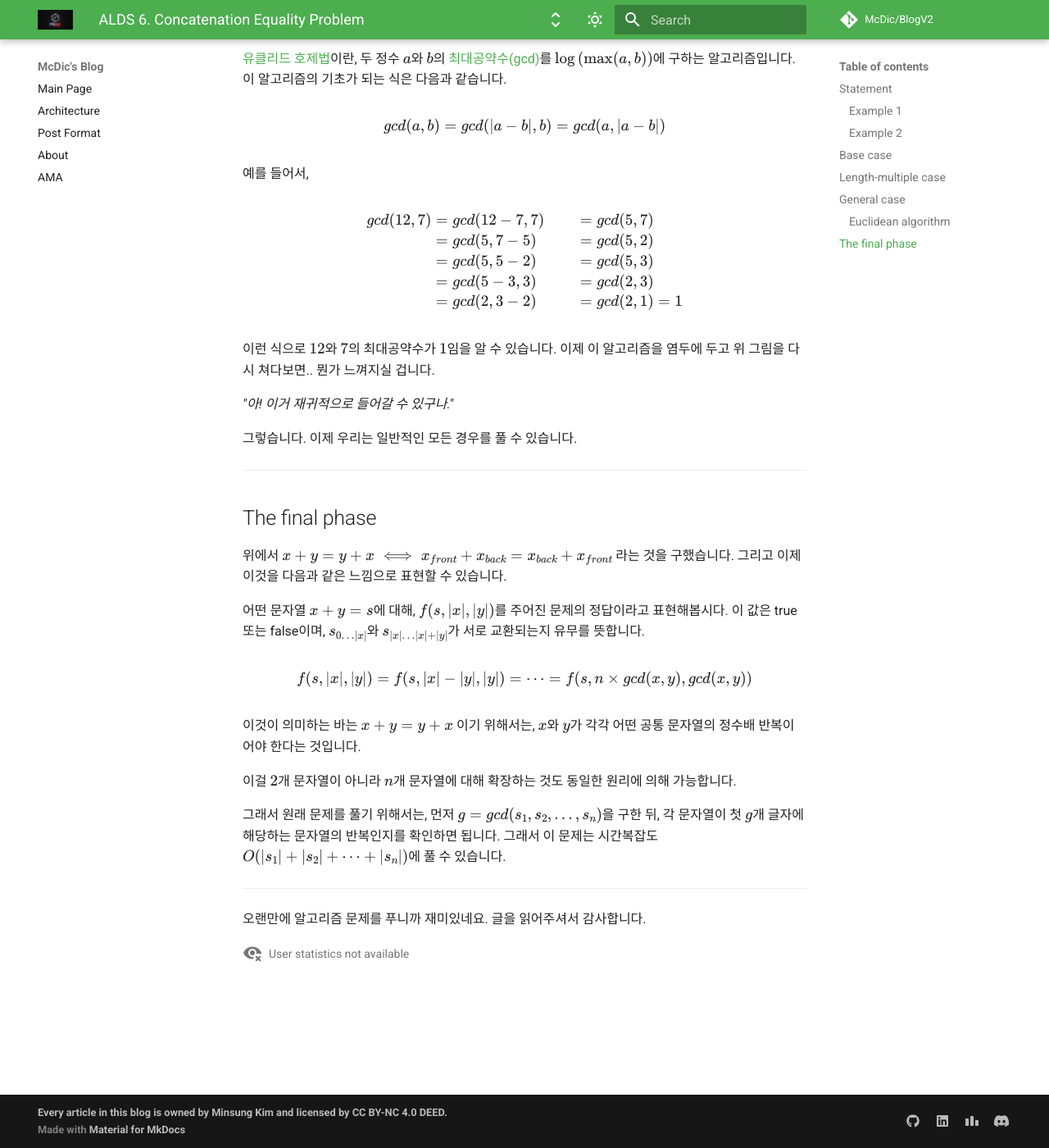
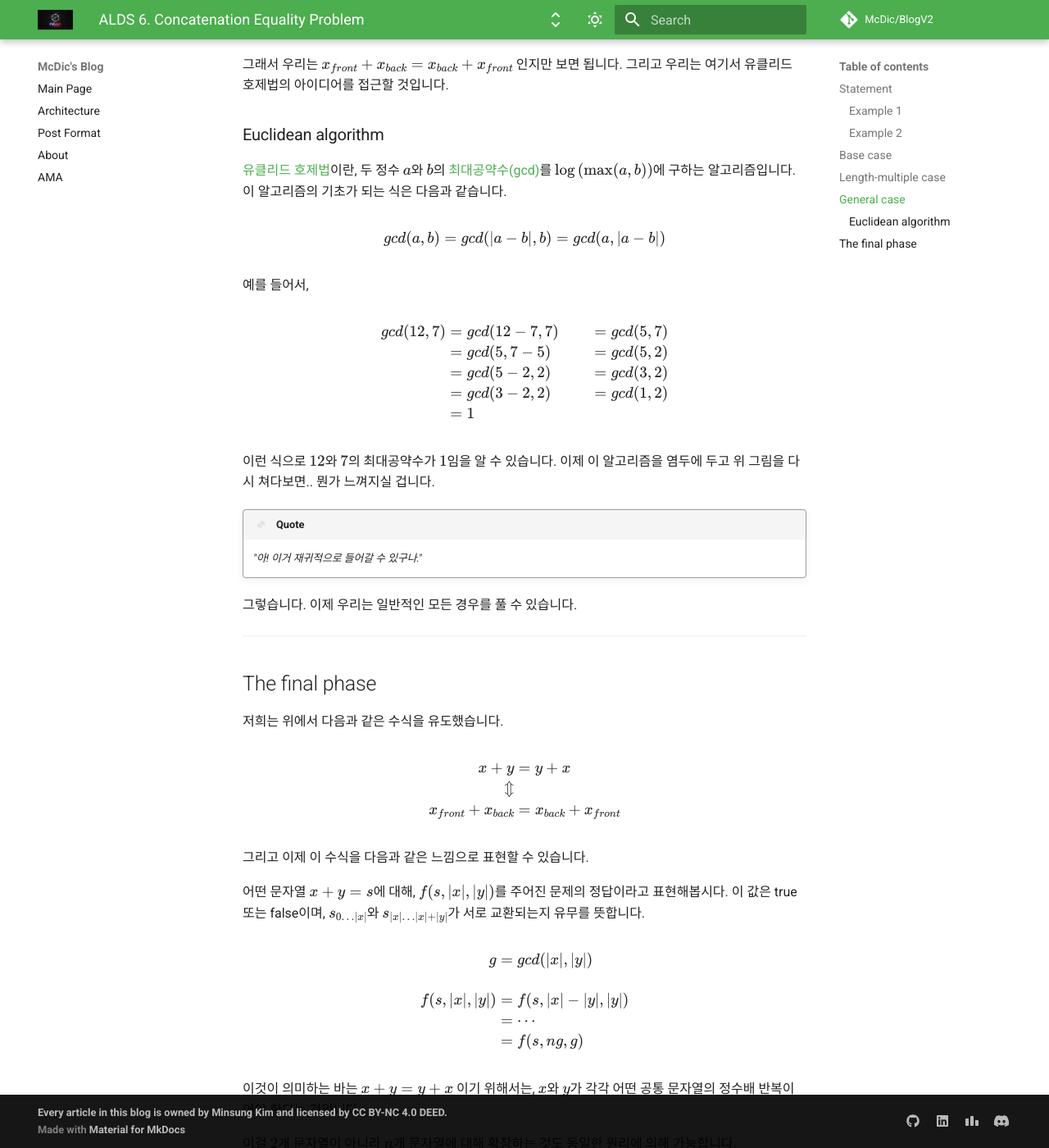
Before and after one commit to McDic/BlogV2, an MkDocs documentation site: the page built from docs/posts/alds/alds6.md, in a window 1280 px wide and 1400 px high, scrolled down 2815 px. Shown: the whole window at 82% size. Built offline with MkDocs 1.6.1 and Material for MkDocs 9.7.7, drawn with Linux system fonts in a browser that asks for light colours; comment, search, counter and statistics services are not loaded; some of the changed text lies outside the part shown.

Commit message:
Improved ALDS-6

```diff
--- a/docs/posts/alds/alds6.md
+++ b/docs/posts/alds/alds6.md
@@ -49,10 +49,9 @@ s = ["abc", "abcd", "abcabc"]
 
 ![base_case](/assets/posts/alds/concat_problem/base_case.png)
 
-!!! caption
-
-    $x_0 = y_0, x_1 = y_1, \cdots$ 여야 하므로,
-    $x$와 $y$의 길이가 같을 때 $x+y = y+x$일 조건은 $x = y$일 조건과 동치입니다.
+이 그림에서 $x_i$와 $y_i$는 각각 $x$와 $y$의 $i$번째 인덱스에 있는 글자입니다. (0-based)
+$x_0 = y_0$ , $x_1 = y_1$ , $\cdots$ 여야 하므로,
+$x$와 $y$의 길이가 같을 때 $x+y = y+x$일 조건은 $x = y$일 조건과 동치입니다.
 
 ---
 
@@ -76,17 +77,29 @@ $x+y = y+x$이기 때문에 $x_{0} = x_{n-1} = y$가 되고, 이를 통해 $x_1
 
 ![general_case_expr](/assets/posts/alds/concat_problem/general_case_expr.png)
 
-여기서 알 수 있는 사실은, $x_{0\ldots |y|} = x_{|x| - |y| \ldots |x|}$ 이면서 동시에 $x_{c \ldots |x|} = x_{0 \ldots |x| - |y|}$라는 것입니다. (End exclusive입니다.)
+여기서 알 수 있는 사실은, $x_{0\ldots |y|} = x_{|x| - |y| \ldots |x|}$ 이면서 동시에 $x_{|y| \ldots |x|} = x_{0 \ldots |x| - |y|}$라는 것입니다. (End exclusive입니다.)
 이제 다음 그림을 봅시다.
 
 ![general_case_digged](/assets/posts/alds/concat_problem/general_case_digged.png)
 
 이게 뭘 의미하냐면, $x + y = y + x$ 일 경우, $x_{front} + x_{back} = x_{back} + x_{front}$가 성립한다는 것입니다.
-($y = x_{front}$, $x = x_{front} + x_{back}$)
+($y = x_{front}$ , $x = x_{front} + x_{back}$)
+이 명제의 역도 성립할까요?
 
-역도 성립할까요? $x + y = x_{front} + x_{back} + x_{front}$이고,
-$y + x = x_{front} + (x_{front} + x_{back}) = x_{front} + (x_{back} + x_{front})$ 이므로 성립합니다.
-따라서 둘은 동치입니다.
+$$
+x + y = x_{front} + x_{back} + x_{front}
+$$
+
+이고, 동시에
+
+$$
+\begin{align*}
+y + x &= x_{front} + (x_{front} + x_{back}) \\
+&= x_{front} + (x_{back} + x_{front})
+\end{align*}
+$$
+
+이므로 역도 성립합니다. 따라서 둘은 동치입니다.
 
 그래서 우리는 $x_{front} + x_{back} = x_{back} + x_{front}$ 인지만 보면 됩니다.
 그리고 우리는 여기서 유클리드 호제법의 아이디어를 접근할 것입니다.
@@ -105,9 +118,8 @@ $$
 \begin{align*}
 gcd(12, 7) &= gcd(12-7, 7) &= gcd(5, 7) \\
 &= gcd(5, 7-5) &= gcd(5, 2) \\
-&= gcd(5, 5-2) &= gcd(5, 3) \\
-&= gcd(5-3, 3) &= gcd(2, 3) \\
-&= gcd(2, 3-2) &= gcd(2, 1)
+&= gcd(5-2, 2) &= gcd(3, 2) \\
+&= gcd(3-2, 2) &= gcd(1, 2) \\
 &= 1
 \end{align*}
 $$
@@ -115,7 +127,9 @@ $$
 이런 식으로 $12$와 $7$의 최대공약수가 $1$임을 알 수 있습니다.
 이제 이 알고리즘을 염두에 두고 위 그림을 다시 쳐다보면.. 뭔가 느껴지실 겁니다.
 
-*"아! 이거 재귀적으로 들어갈 수 있구나."*
+!!! quote
+
+    *"아! 이거 재귀적으로 들어갈 수 있구나."*
 
 그렇습니다.
 이제 우리는 일반적인 모든 경우를 풀 수 있습니다.
@@ -124,22 +138,36 @@ $$
 
 ## The final phase
 
-위에서 $x + y = y + x \iff x_{front} + x_{back} = x_{back} + x_{front}$ 라는 것을 구했습니다.
-그리고 이제 이것을 다음과 같은 느낌으로 표현할 수 있습니다.
+저희는 위에서 다음과 같은 수식을 유도했습니다.
+
+$$
+\begin{align*}
+x + y &= y + x \\
+{\Updownarrow} \\
+x_{front} + x_{back} &= x_{back} + x_{front}
+\end{align*}
+$$
+
+그리고 이제 이 수식을 다음과 같은 느낌으로 표현할 수 있습니다.
 
 어떤 문자열 $x + y = s$에 대해, $f(s, |x|, |y|)$를 주어진 문제의 정답이라고 표현해봅시다.
 이 값은 true 또는 false이며, $s_{0 \ldots |x|}$와 $s_{|x| \ldots |x|+|y|}$가 서로 교환되는지 유무를 뜻합니다.
 
 $$
-f(s, |x|, |y|) = f(s, |x| - |y|, |y|) = \cdots = f(s, n \times gcd(x, y), gcd(x, y))
+\begin{align*}
+g &= gcd(|x|, |y|) \\ \\
+f(s, |x|, |y|) &= f(s, |x| - |y|, |y|) \\
+&= \cdots \\
+&= f(s, ng, g)
+\end{align*}
 $$
 
 이것이 의미하는 바는 $x+y = y+x$ 이기 위해서는, $x$와 $y$가 각각 어떤 공통 문자열의 정수배 반복이어야 한다는 것입니다.
 
 이걸 $2$개 문자열이 아니라 $n$개 문자열에 대해 확장하는 것도 동일한 원리에 의해 가능합니다.
 
-그래서 원래 문제를 풀기 위해서는, 먼저 $g = gcd(s_1, s_2, \ldots, s_n)$을 구한 뒤, 각 문자열이 첫 $g$개 글자에 해당하는 문자열의 반복인지를 확인하면 됩니다.
-그래서 이 문제는 시간복잡도 $O(|s_1| + |s_2| + \cdots + |s_n|)$에 풀 수 있습니다.
+그래서 원래 문제를 풀기 위해서는, 먼저 $g = gcd(|s_1|, |s_2|, \ldots, |s_n|)$을 구한 뒤, 각 문자열이 첫 $g$개 글자에 해당하는 문자열의 반복인지를 확인하면 됩니다.
+그래서 이 문제는 시간복잡도 $O(|s_1| + |s_2| + \ldots + |s_n|)$에 풀 수 있습니다.
 
 ---
 
```
Also changed, not shown: other parts of docs/posts/alds/alds6.md (+5 -3 lines), docs/assets/posts/alds/concat_problem/general_case_digged.png, docs/assets/posts/alds/concat_problem/general_case_expr.png, docs/assets/posts/alds/concat_problem/length_multiple_case.png.
